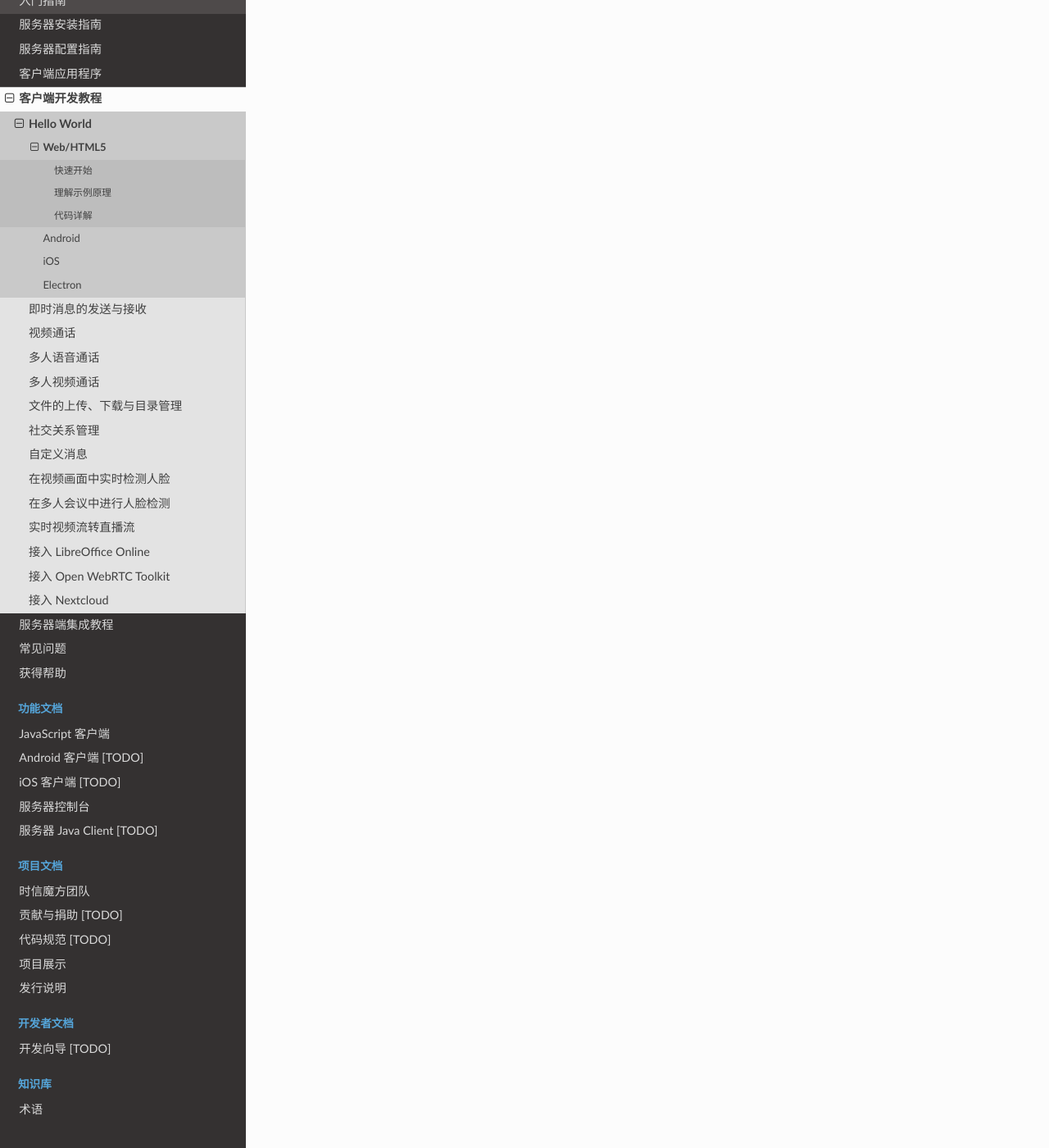
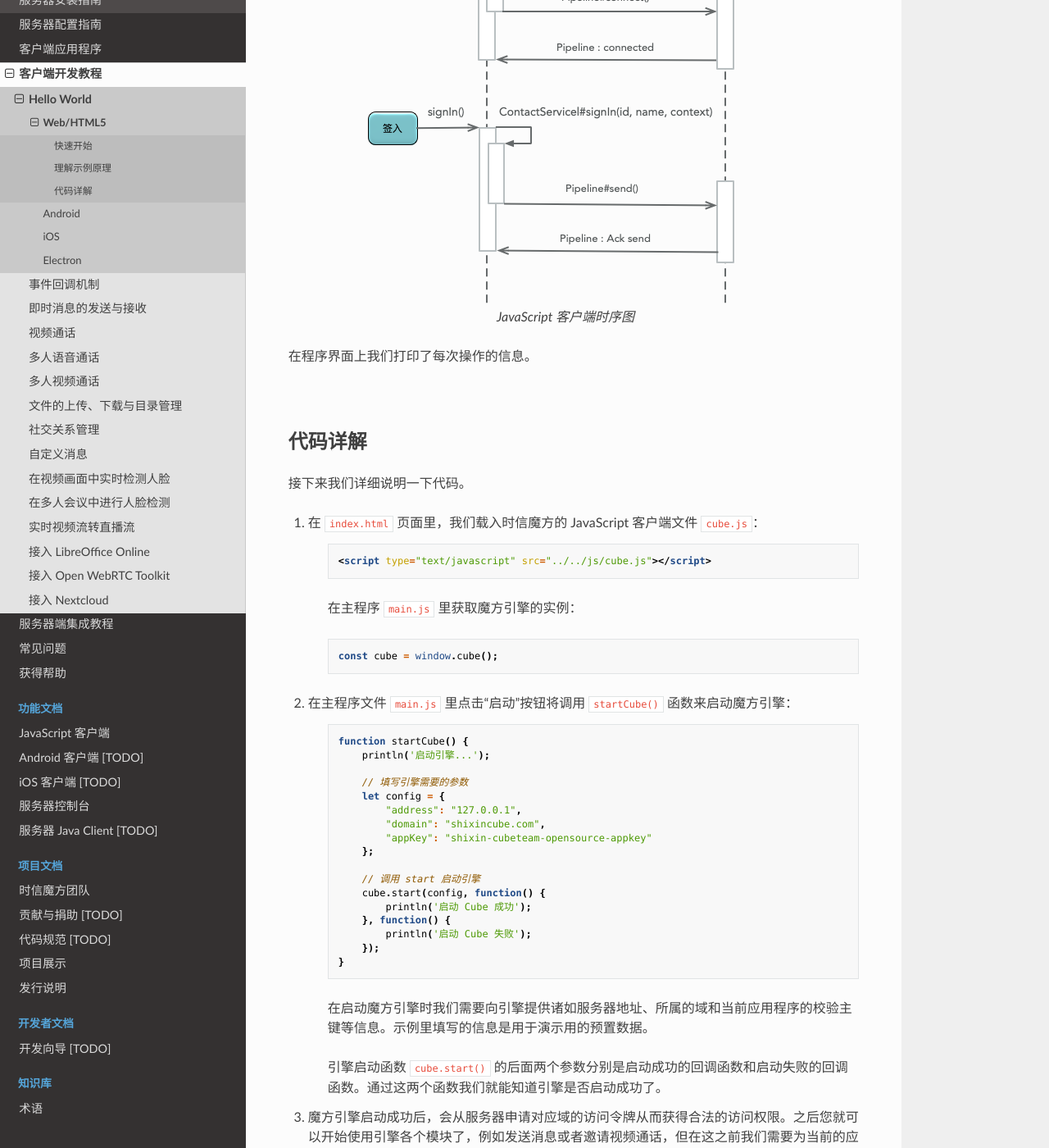
Before and after one commit to shixincube/cube-manual, a Sphinx documentation site: the page built from doc/source/tutorials/web/helloworld.rst, in a window 1280 px wide and 1400 px high, scrolled down 2415 px. Shown: the whole window at 82% size. Built offline with Sphinx 7.4.7 and the Read the Docs theme 2.0.0, drawn with Linux system fonts in a browser that asks for light colours; some of the changed text lies outside the part shown.

Commit message:
Update doc

```diff
--- /dev/null
+++ b/doc/source/tutorials/android/event_callback.rst
@@ -0,0 +1,5 @@
+===============================
+Android - 事件回调机制
+===============================
+
+[TODO]
--- /dev/null
+++ b/doc/source/tutorials/electron/event_callback.rst
@@ -0,0 +1,5 @@
+===============================
+Electron - 事件回调机制
+===============================
+
+[TODO]
--- /dev/null
+++ b/doc/source/tutorials/ios/event_callback.rst
@@ -0,0 +1,5 @@
+===============================
+iOS - 事件回调机制
+===============================
+
+[TODO]
--- /dev/null
+++ b/doc/source/tutorials/web/event_callback.rst
@@ -0,0 +1,3 @@
+===============================
+Web/HTML5 - 事件回调机制
+===============================
--- a/doc/source/tutorials/web/helloworld.rst
+++ b/doc/source/tutorials/web/helloworld.rst
@@ -25,13 +25,13 @@
         npm install
         npm run example
 
-3. 打开浏览器（Chrome 或 Firefox）输入：`http://localhost:8000/ <http://localhost:8000/>`__ 进入演示程序界面。
+3. 打开浏览器（Chrome 或 Firefox）输入：`http://localhost:8000/ <http://localhost:8000/>`__ 或 `https://localhost:8443/ <https://localhost:8443/>`__ 进入演示程序界面。
 
 4. 点击“启动”按钮启动魔方引擎。
 
 5. 输入账号ID（至少6位数字），点击“签入”即可签入账号。
 
-6. 点击“签出”按钮将账号签出，点击“停止”按钮即停止魔方引擎。
+6. 点击“签出”按钮将账号签出，点击“停止”按钮停止魔方引擎。
 
 .. figure:: /images/tutorials/web_hello_world.png
     :align: center
@@ -40,10 +40,90 @@
     *Hello World*
 
 
+|
+
 
 理解示例原理
 ===============================
 
+时信魔方通过客户端 SDK 程序连接时信魔方服务器进行通信，如下图所示。应用程序通过在页面中引入客户端 JavaScript 的 SDK 库文件加载魔方程序，在应用程序启动后对魔方引擎进行必要的设置即可调用魔方的各模块进行工作。
+
+.. figure:: /images/client_connect_server.png
+    :align: center
+    :alt: 客户端连接服务器示意图
+
+    *客户端连接服务器*
+
+这个示例是最简单的使用时信魔方的演示程序，在这个程序里，我们在页面加载 JavaScript 文件之后启动魔方，启动成功之后模拟用户签入到服务器。
+
+.. figure:: /images/tutorials/web_hello_world_sequence.png
+    :align: center
+    :alt: JavaScript 客户端时序图
+
+    *JavaScript 客户端时序图*
+
+在程序界面上我们打印了每次操作的信息。
+
+|
+
 
 代码详解
 ===============================
+
+接下来我们详细说明一下代码。
+
+#. 在 ``index.html`` 页面里，我们载入时信魔方的 JavaScript 客户端文件 ``cube.js``：
+
+    .. code-block:: html
+
+        <script type="text/javascript" src="../../js/cube.js"></script>
+
+    在主程序 ``main.js`` 里获取魔方引擎的实例：
+
+    .. code-block:: javascript
+
+        const cube = window.cube();
+
+
+#. 在主程序文件 ``main.js`` 里点击“启动”按钮将调用 ``startCube()`` 函数来启动魔方引擎：
+
+    .. code-block:: javascript
+
+        function startCube() {
+            println('启动引擎...');
+
+            // 填写引擎需要的参数
+            let config = {
+                "address": "127.0.0.1",
+                "domain": "shixincube.com",
+                "appKey": "shixin-cubeteam-opensource-appkey"
+            };
+
+            // 调用 start 启动引擎
+            cube.start(config, function() {
+                println('启动 Cube 成功');
+            }, function() {
+                println('启动 Cube 失败');
+            });
+        }
+
+    在启动魔方引擎时我们需要向引擎提供诸如服务器地址、所属的域和当前应用程序的校验主键等信息。示例里填写的信息是用于演示用的预置数据。
+
+    引擎启动函数 ``cube.start()`` 的后面两个参数分别是启动成功的回调函数和启动失败的回调函数。通过这两个函数我们就能知道引擎是否启动成功了。
+
+#. 魔方引擎启动成功后，会从服务器申请对应域的访问令牌从而获得合法的访问权限。之后您就可以开始使用引擎各个模块了，例如发送消息或者邀请视频通话，但在这之前我们需要为当前的应用程序指定账号，通过该账号来进行通信。
+
+    .. code-block:: javascript
+
+        cube.signIn(contactIdInput.value, contactNameInput.value);
+
+    调用 ``cube.signIn()`` 函数来签入账号，这个过程类似账号登录。时信魔方的账号 ID 必须是 ``number`` 类型，具体函数释义可以参考 `API 文档 <../../_static/cube-javascript-api/CubeShortcut.html#signIn>`__ 。
+
+#. 同样的，调用 ``cube.singOut()`` 可以将账号签出，调用 ``cube.stop()`` 方法将魔方引擎关闭。
+
+
+至此，您已经知道了如何启动魔方引擎并完成账号的签入，这是我们使用魔方客户端的第一步，也是最基础的一步。
+
+.. note::
+
+    魔方引擎需要支持 HTML5 特性的浏览器，如果您的浏览器不支持 HTML5 特性，我们建议您安装 Chrome 或者 Firefox 浏览器。
```
Also changed, not shown: doc/source/user/client_tutorials.rst (+15 -0 lines), doc/source/images/client_connect_server.png (added), doc/source/images/tutorials/web_hello_world_sequence.png (added), 1 other file.
